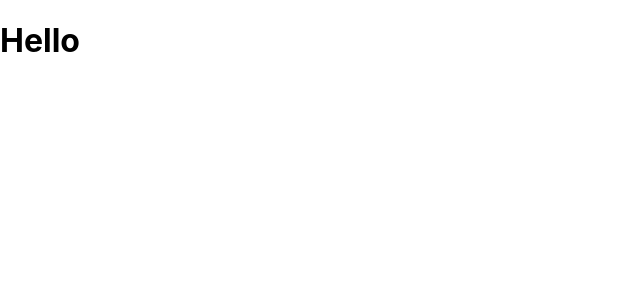
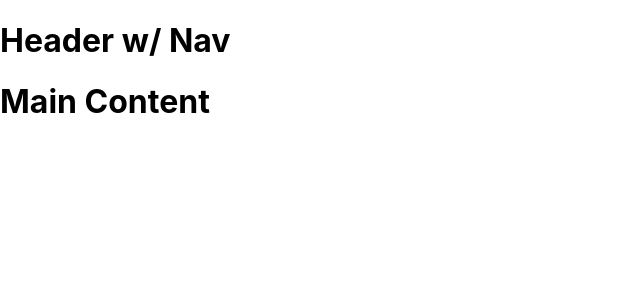
Before and after one commit to ciandevelops/react-facts, a React (Create React App) app: page / in a window 1280 px wide. Shown: the top 300 px of the page, without its empty margins (0-640 px from the left). Built offline with nearby package versions, Linux system fonts and the light colour scheme.

Commit message:
layout decided

```diff
--- a/src/App.js
+++ b/src/App.js
@@ -1,7 +1,14 @@
+import Header from "./components/Header";
+import Main from "./components/Main";
+
 function App() {
   return (
     <div>
-      <h1>Hello</h1>
+      {/* Header */}
+      <Header />
+
+      {/* Main Content */}
+      <Main />
     </div>
   );
 }
--- /dev/null
+++ b/src/components/Header.js
@@ -0,0 +1,9 @@
+const Header = () => {
+  return (
+    <div>
+      <h1>Header w/ Nav</h1>
+    </div>
+  );
+};
+
+export default Header;
--- /dev/null
+++ b/src/components/Main.js
@@ -0,0 +1,9 @@
+const Main = () => {
+  return (
+    <div>
+      <h1>Main Content</h1>
+    </div>
+  );
+};
+
+export default Main;
```
